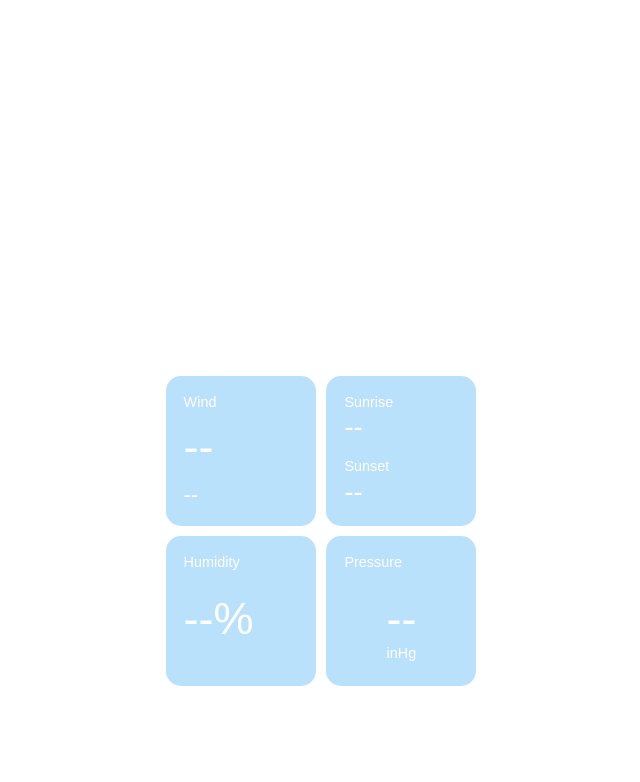
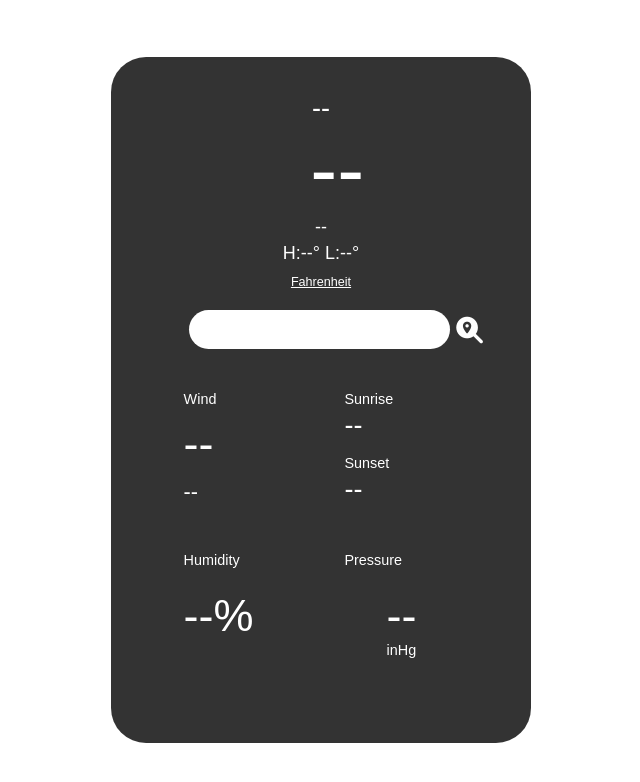
Before and after one commit to mutalic/weather-app, a plain HTML site: page index.html in a window 1280 px wide. Shown: the whole page, without its empty margins (319-959 px from the left). Drawn offline with Linux system fonts and the light colour scheme; no server answers.

Commit message:
Black and White Design

```diff
--- a/index.js
+++ b/index.js
@@ -21,10 +21,14 @@ const weatherAPI = {
         const { speed, deg } = data.wind;
         const { sunrise, sunset } = data.sys;
 
+        /* Set background image */
+        document.querySelector('body').style.background = `url(https://source.unsplash.com/1600x900/?${name})`;
+
         /* Display Current Data */
         /* .weather__main */
         document.querySelector('.city').textContent = name;
         document.querySelector('.description').textContent = description;
+        // document.querySelector('.icon').src = "https://openweathermap.org/img/wn/" + icon + ".png";
         document.querySelector('.temperature').textContent = Math.round(temp) + '°';
         document.querySelector('.high').textContent = Math.round(temp_max);
         document.querySelector('.low').textContent = Math.round(temp_min);
@@ -105,5 +109,5 @@ document.querySelector('.units').addEventListener('click', function(){
     weatherAPI.convertUnits();
 })
 
-weatherAPI.getWeather('Denver');
+weatherAPI.getWeather('denver');
 // https://api.openweathermap.org/data/2.5/weather?q=Denver&units=metric&appid=1c04d814fe5328098460e4663a46db86
--- a/main.css
+++ b/main.css
@@ -30,13 +30,15 @@ body {
 }
 
 .weather-card {
+    margin: 2em;
     padding: 2em 0;
     min-width: 350px;
     width: 80%;
-    max-width: 450px;
+    max-width: 420px;
     min-height: 500px;
 
-    border-radius: 30px;
+    border-radius: 35px;
+    background:rgba(0, 0, 0, 0.8);
 }
 
 .weather__main {
@@ -52,7 +54,7 @@ body {
     transform: translateX(0.2em)
 }
 .description {
-    margin: 0.3em;
+    margin-bottom: 0.3em;
     text-transform: capitalize;
 }
 .high-low {
@@ -90,7 +92,8 @@ body {
     width: 90%;
     padding: 0.5em 1em;
     font-size: 1em;
-    color:rgba(21, 121, 192, 0.8);
+    /* color:rgba(10, 67, 107, 0.7); */
+    color:rgba(0, 0, 0, 0.8);
     text-align: center;
 }
 
@@ -114,7 +117,6 @@ body {
 .weather__additional {
     width: 80%;
     margin: 1em auto;
-    /* background-color: black; */
     display: flex;
     justify-content: center;
     flex-wrap: wrap;
@@ -123,15 +125,21 @@ body {
 .card {
     width: 150px;
     min-height: 150px;
-    background-color: rgba(28, 156, 246, 0.3);
+    /* background-color: rgba(28, 156, 246, 0.3); */
     margin: 0.3em;
     padding: 1em;
 
     border-radius: 15px;
 }
+/* .card:hover {
+    transform: scale(1.05);
+    background-color: rgba(28, 156, 246, 0.4);
+    transition: all 0.3s;
+} */
 .card:hover {
     transform: scale(1.05);
-    background-color: rgba(28, 156, 246, 0.4);
+    background-color: white;
+    color:rgba(0, 0, 0, 0.9);
     transition: all 0.3s;
 }
 
```
Also changed, not shown: index.html (+1 -0 lines), 1 other file.
